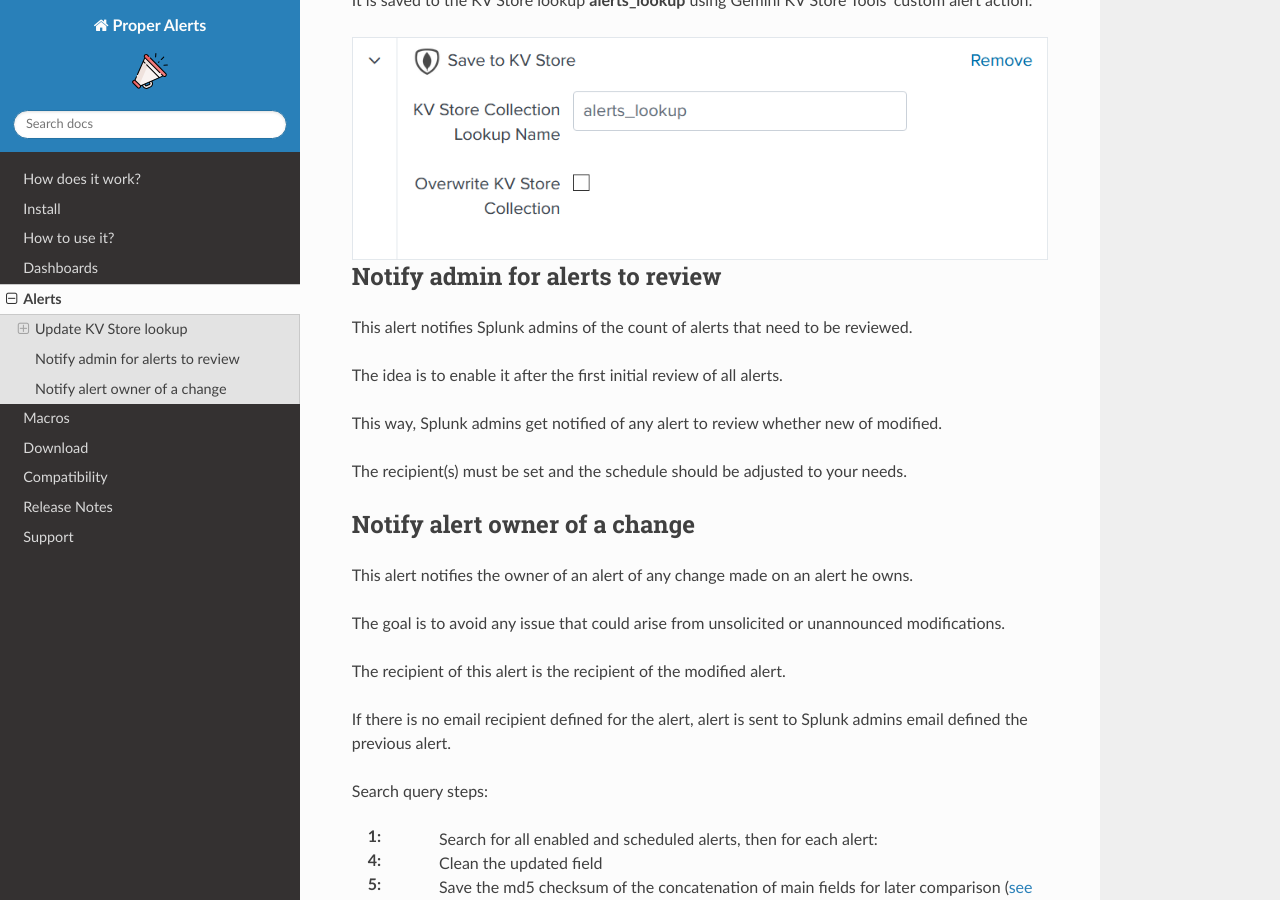
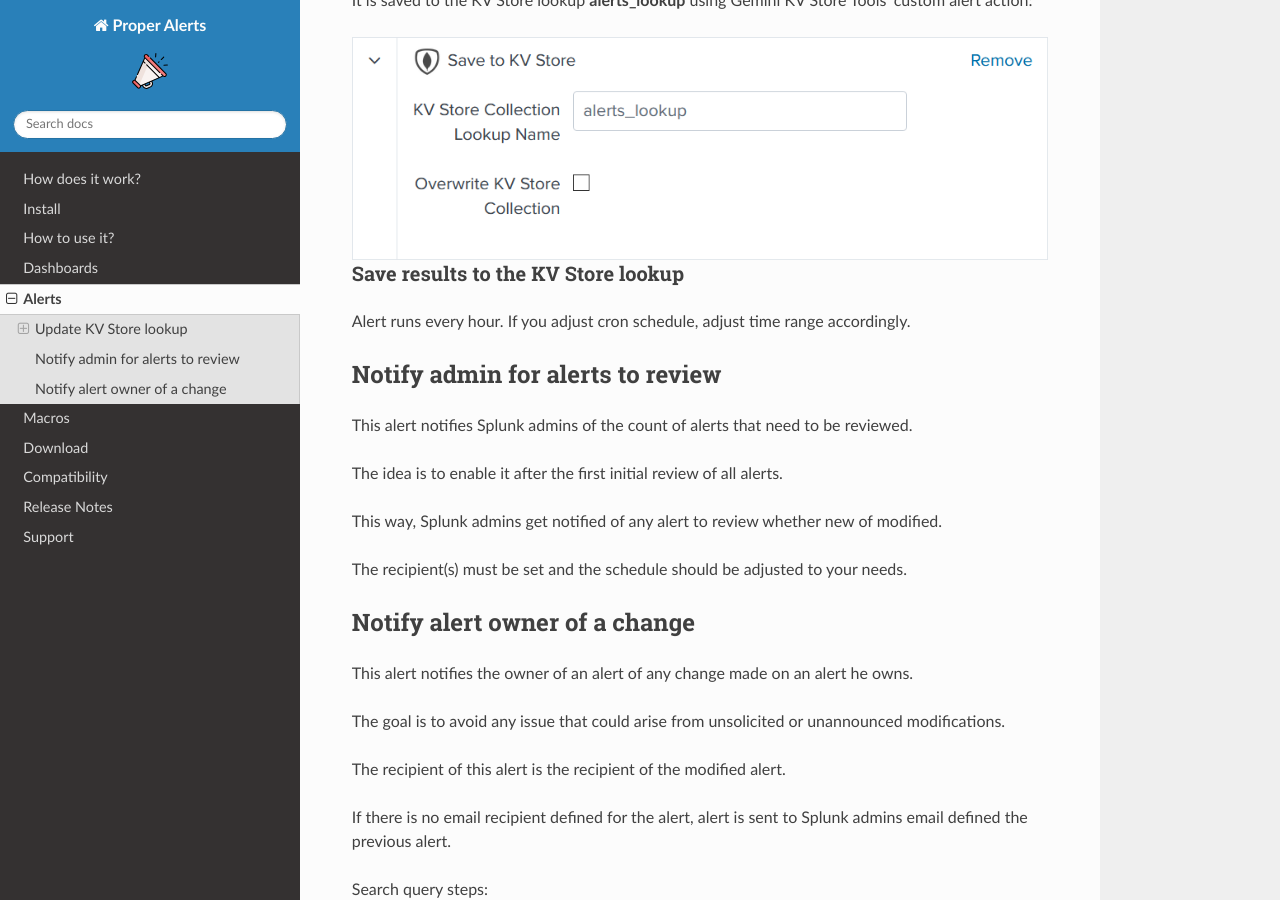
Before and after one commit to a-l-h/splunk-app-proper-alerts, a Sphinx documentation site: the page built from doc/alerts.rst, in a window 1280 px wide and 900 px high, scrolled down 1837 px. Built offline with Sphinx 7.4.7 and the Read the Docs theme 2.0.0, drawn with Linux system fonts in a browser that asks for light colours.

Commit message:
Update alerts.rst

```diff
--- a/doc/alerts.rst
+++ b/doc/alerts.rst
@@ -84,6 +84,11 @@ It is saved to the KV Store lookup **alerts_lookup** using Gemini KV Store Tools
 .. image:: img/alert_action_kv_store.png
    :align: center
 
+Save results to the KV Store lookup
+-----------------------------------
+
+Alert runs every hour. If you adjust cron schedule, adjust time range accordingly.
+
 Notify admin for alerts to review
 #################################
 
@@ -108,7 +113,6 @@ If there is no email recipient defined for the alert, alert is sent to Splunk ad
 
 Search query steps:
 
-
 :1:       Search for all enabled and scheduled alerts, then for each alert:
 :4:       Clean the updated field
 :5:       Save the md5 checksum of the concatenation of main fields for later comparison (:ref:`see above<Considered fields>`)
```
